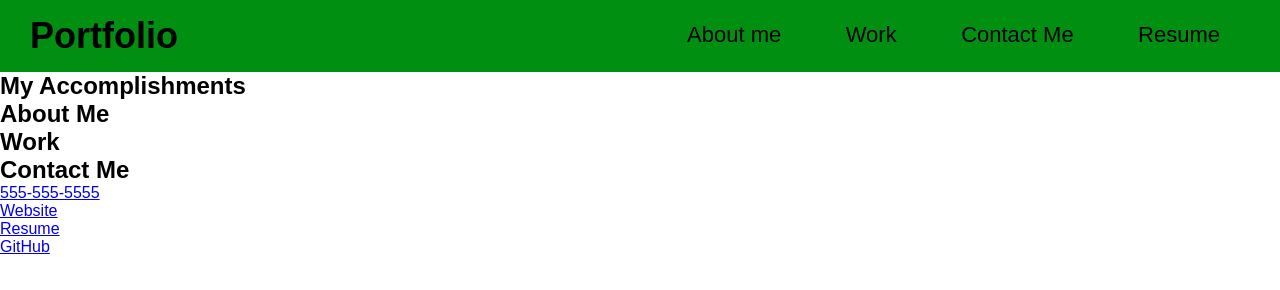
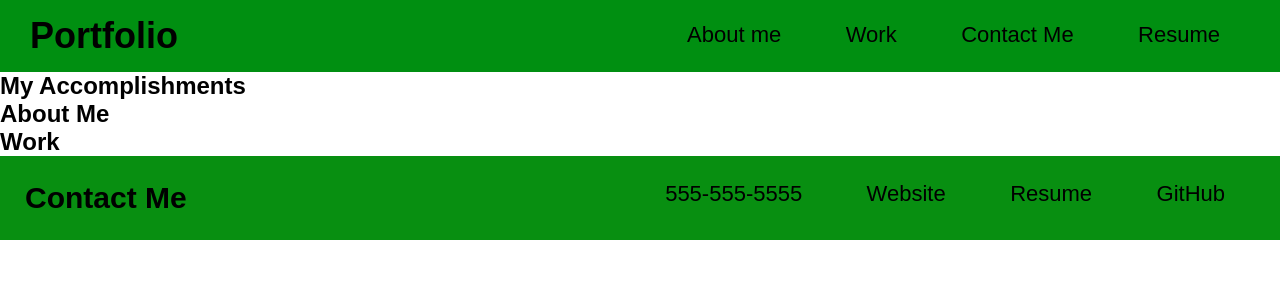
Before and after one commit to mayuranswee23/web_development_portfolio, a plain HTML site: page index.html in a window 1280 px wide. Drawn offline with Linux system fonts and the light colour scheme.

Commit message:
footer CSS

```diff
--- a/assets/css/style.css
+++ b/assets/css/style.css
@@ -56,3 +56,32 @@ header nav ul li a{
 body {
     font-family: Arial, Helvetica, sans-serif;
 }
+
+footer {
+    background: #088f11;
+    width: 100%;
+    padding: 25px 25px;
+}
+
+footer h2{
+    display: inline;
+    color: #000;
+    font-size: 30px;
+    margin: 0;
+}
+
+footer div {
+    float: right;
+}
+
+footer div ul li{
+    display: inline;
+}
+
+footer div ul li a{
+    text-decoration: none;
+    color: #000;
+    margin: 0 30px;
+    font-size: 22px;
+    font-weight: lighter;
+}
--- a/index.html
+++ b/index.html
@@ -34,12 +34,13 @@
 
         <footer id="contact-me">
             <h2>Contact Me</h2>
-            <div>
+            <div class="contact-info">
                 <ul>
                     <li><a href="#telephone">555-555-5555</a></li>
                     <li><a href="website">Website</a></li>
                     <li><a href="#Resume">Resume</a></li>
                     <li><a href="#Github">GitHub</a></li>
+                </ul>
             </div>
 
         </footer>
```
